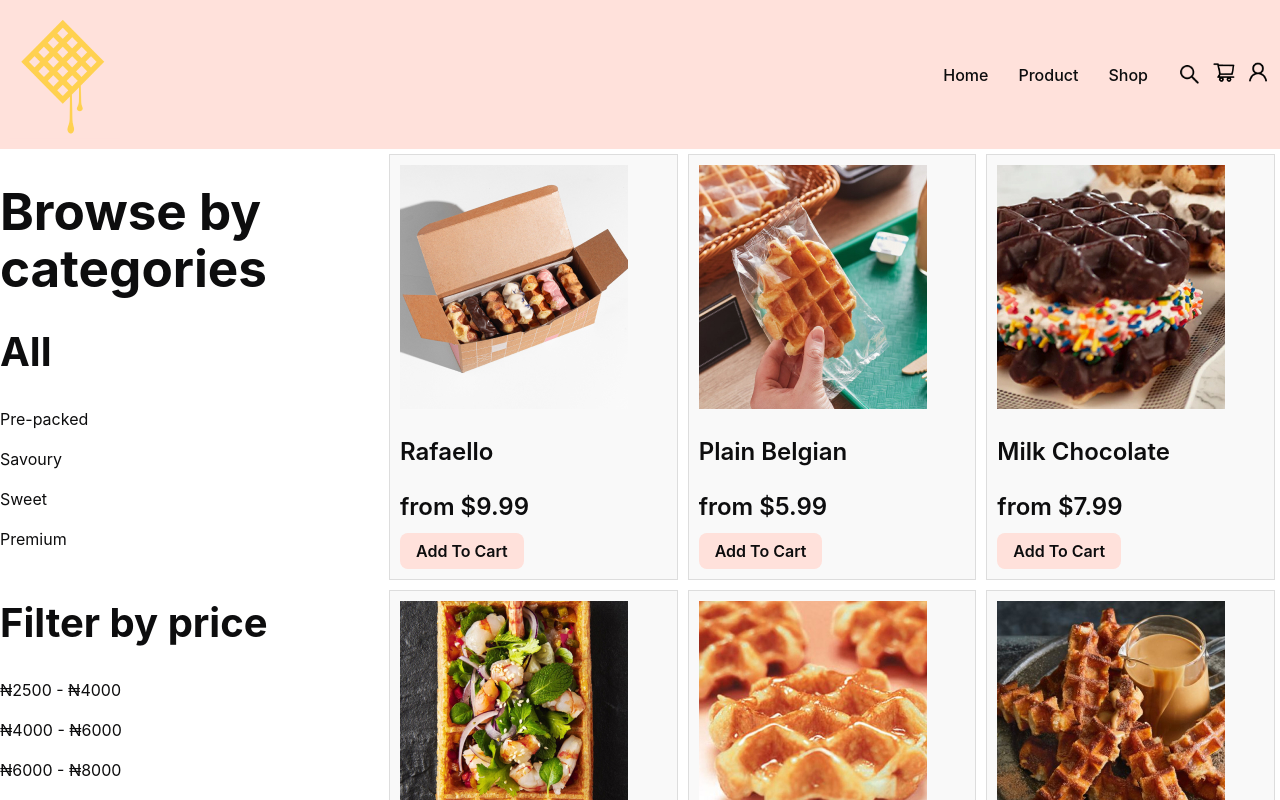
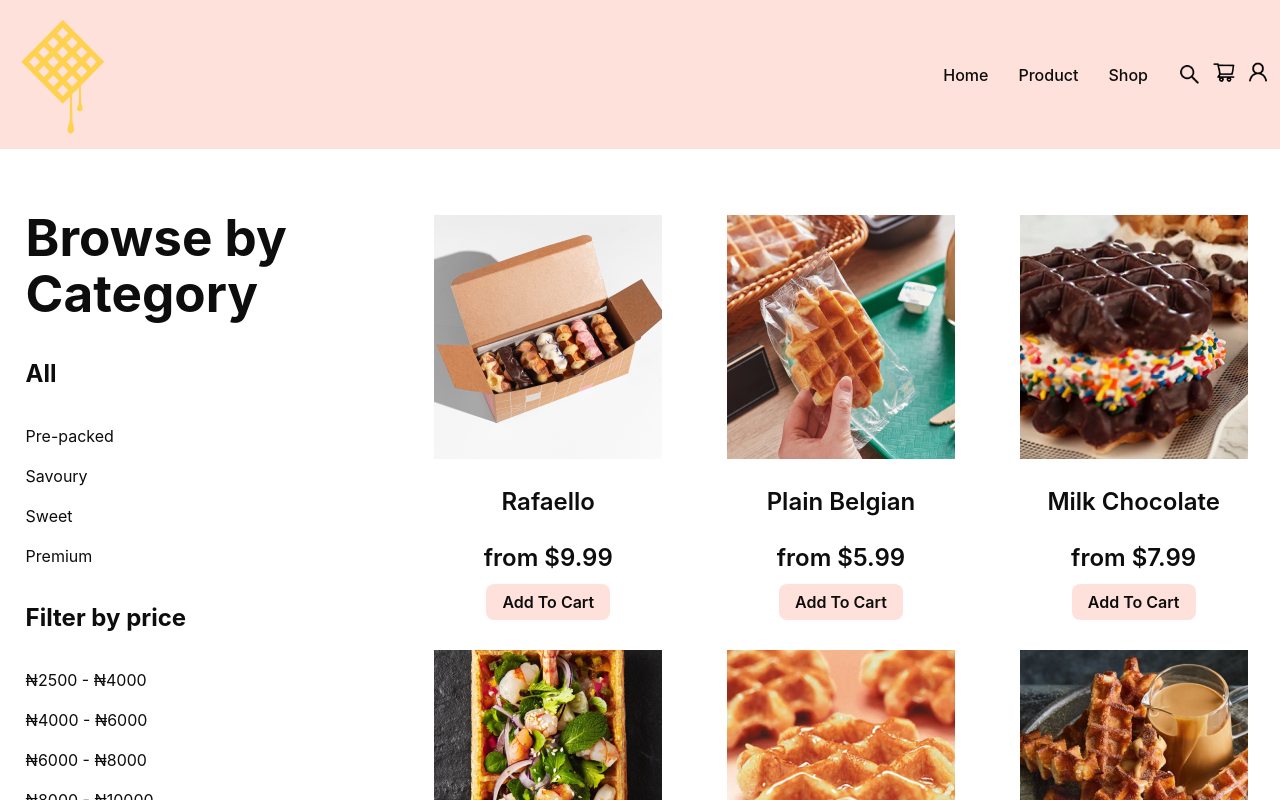
Before and after one commit to baafik/hang-stage-two, a React (Vite) app: page / in a window 1280 px wide. Shown: the top 800 px of the page. Built offline with nearby package versions, Linux system fonts and the light colour scheme.

Commit message:
stylings on product page

```diff
--- a/src/App.css
+++ b/src/App.css
@@ -74,6 +74,7 @@ p {
   align-items: center;
   width: 70%;
   margin: 0 auto;
+  padding-top: 2%;
 }
 
 .three-column-container {
@@ -87,19 +88,30 @@ p {
   box-sizing: border-box;
   margin: 5px; /* Space between columns */
   padding: 10px;
-  border: 1px solid #ddd; /* Optional: for visual separation */
-  background-color: #f9f9f9; /* Optional: for visual effect */
+
 }
 
 .center-div {
   width: 30%; /* Adjust width as needed */
   height: 100%; /* Adjust height as needed */
   background-color: #fff; /* Example background color */
+  text-align: left;
+  justify-content: center;
+  align-items: center;
+  padding-left: 2%;
+}
+
+.left-div {
+
+  text-align: center;
 }
 
 .body-wrapper {
   display: flex;
   flex-direction: row;
+  text-align: center;
+  padding-top: 2%;
+  /* background-color: aquamarine; */
 }
 
 @media (max-width: 768px) {
@@ -119,10 +131,10 @@ p {
     flex-direction: column;
   }
 
-  .center-div {
+  /* .center-div {
     width: 100%;
     margin-bottom: 20px;
-  }
+  } */
 
   .productWrapper {
     width: 100%;
--- a/src/App.tsx
+++ b/src/App.tsx
@@ -92,22 +92,20 @@ function App() {
       <NavHeader />
       <div className="body-wrapper">
         <div className="center-div">
-          <h1 className="productHeader">Browse by categories</h1>
-          <h2>All</h2>
+          <h1 className="productHeader">Browse by Category</h1>
+          <h4>All</h4>
           <p>Pre-packed</p>
           <p>Savoury</p>
           <p>Sweet</p>
           <p>Premium</p>
 
-      <div className="body-wrapper">
-        <div className="left-div">
-          <h2 className="productHeader">Filter by price</h2>
+          <div>
+            <h4>Filter by price</h4>
             <p>₦2500 - ₦4000</p>
             <p>₦4000 - ₦6000</p>
             <p>₦6000 - ₦8000</p>
             <p>₦8000 - ₦10000</p>
             <p>₦10000 +</p>
-        </div>
           </div>
         </div>
         <div className="productWrapper">{renderProducts()}</div>
--- a/src/index.css
+++ b/src/index.css
@@ -45,6 +45,10 @@ h3 {
   font-size: 2em;
 }
 
+h4{
+  font-size: 1.5em;
+color: #0d0d0e;
+}
 button {
   border-radius: 8px;
   border: 1px solid transparent;
```
Lines whose indentation alone changed are shown as unchanged.
